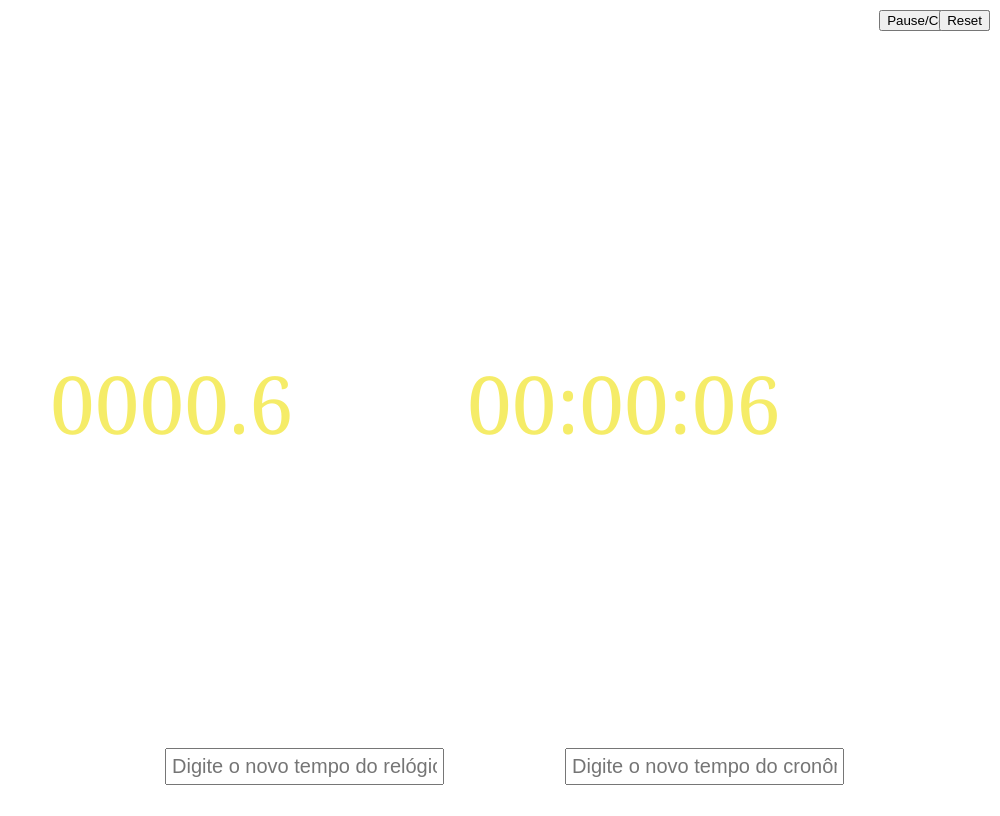
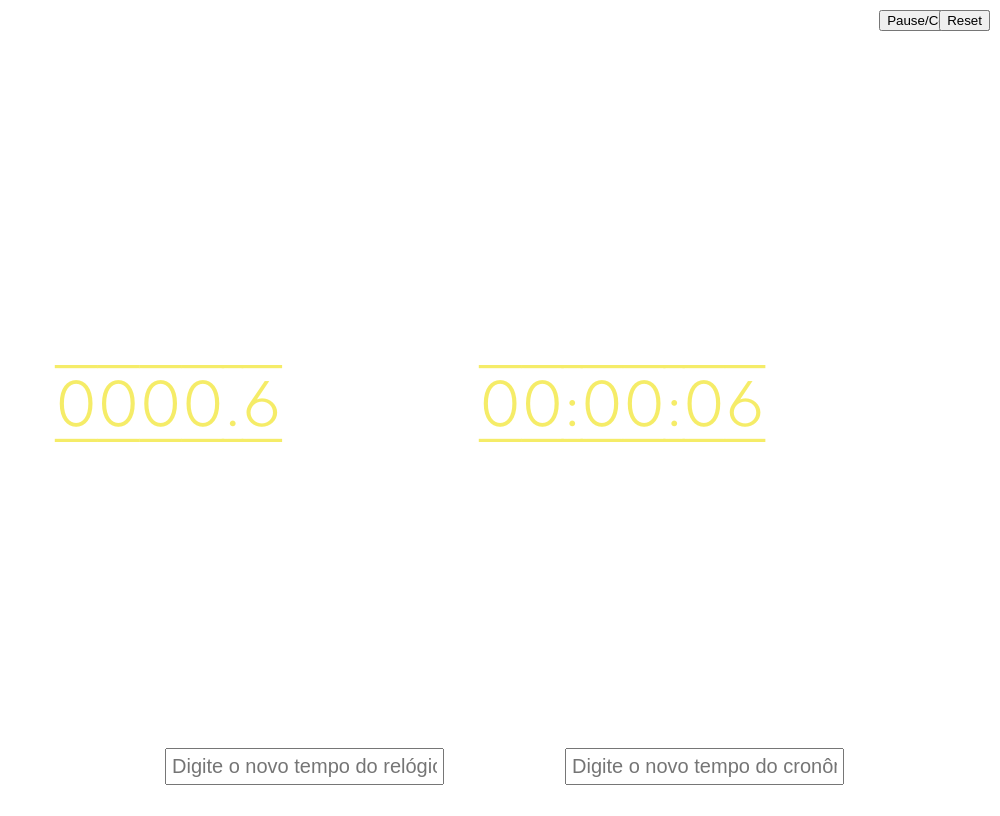
Before and after one commit to Aczedize/stardate-project, a plain HTML site: page StarDate/stardate.html in a window 1280 px wide. Shown: the whole page, without its empty margins (280-1280 px from the left). Drawn offline with Linux system fonts and the light colour scheme.

Commit message:
Add files via upload

```diff
--- a/StarDate/stardate.html
+++ b/StarDate/stardate.html
@@ -7,6 +7,12 @@
     <meta name="viewport" content="width=device-width, initial-scale=1.0">
     <title>Relógio e Cronômetro</title>
     <style>
+        @font-face {
+    font-family: 'Town 70 Accent Light 2';
+    src: url('fonts/town-70-accent-light-2.otf') format('opentype');
+    font-weight: normal;
+    font-style: normal;
+}
          body {
             /* Definir o GIF como plano de fundo */
             background-image: url('/Users/Hayan/Downloads/202404231950-ezgif.com-video-to-gif-converter.gif');
@@ -19,27 +25,27 @@
         }
         .clock,
         .stopwatch {
-            font-size: 80px;
-            font-weight: 400; /* Letras mais magras */
-            font-family: 'Cambria';
+    font-size: 110px;
+    font-weight: 400;
+    font-family: 'Town 70 Accent Light 2', sans-serif; /* Use a fonte baixada e, se não estiver disponível, uma fonte sans-serif genérica */
     display: inline-block;
     background-color: rgba(0, 0, 0, 0);
     color: #f3e73a;
-            text-shadow: 0 0 5px rgba(255, 255, 255, 0.3); /* Brilho branco */
+    text-shadow: 0 0 5px rgba(255, 255, 255, 0.3);
     padding: 3000px -800px;
     margin: 100px;
     position: absolute;
-            transition: opacity 0.3s ease-in-out; /* Transição de fade-out */
+    transition: opacity 0.3s ease-in-out;
 }
 
         .clock {
-            left: 647px; /* Posição X */
-            top: 248px; /* Posição Y */
+            left: 659px; /* Posição X */
+            top: 237px; /* Posição Y */
         }
 
         .stopwatch {
-            left: 230px; /* Posição X */
-            top: 248px; /* Posição Y */
+            left: 235px; /* Posição X */
+            top: 237px; /* Posição Y */
         }
 
         .pauseButton {
```
Also changed, not shown: StarDate/fonts/town-70-accent-light-2.otf (added). Lines whose indentation alone changed are shown as unchanged.
